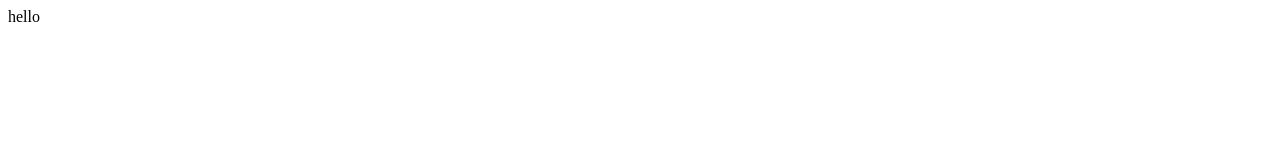
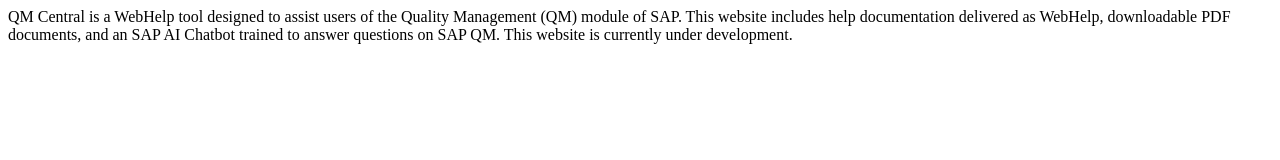
Before and after one commit to slbreiten/WebHelp, a plain HTML site: page index.html in a window 1280 px wide. Drawn offline with Linux system fonts and the light colour scheme.

Commit message:
Update index.html
title

```diff
--- a/index.html
+++ b/index.html
@@ -1,4 +1,7 @@
-<p> hello </p>
+<title> QM Central </title>
+<p> QM Central is a WebHelp tool designed to assist users of the Quality Management (QM) module of SAP.
+  This website includes help documentation delivered as WebHelp, downloadable PDF documents, and an SAP AI Chatbot trained to answer questions on SAP QM.
+  This website is currently under development. </p>
 
 <script
 src="https://cdn.cai.tools.sap/webchat/webchat.js"
```
